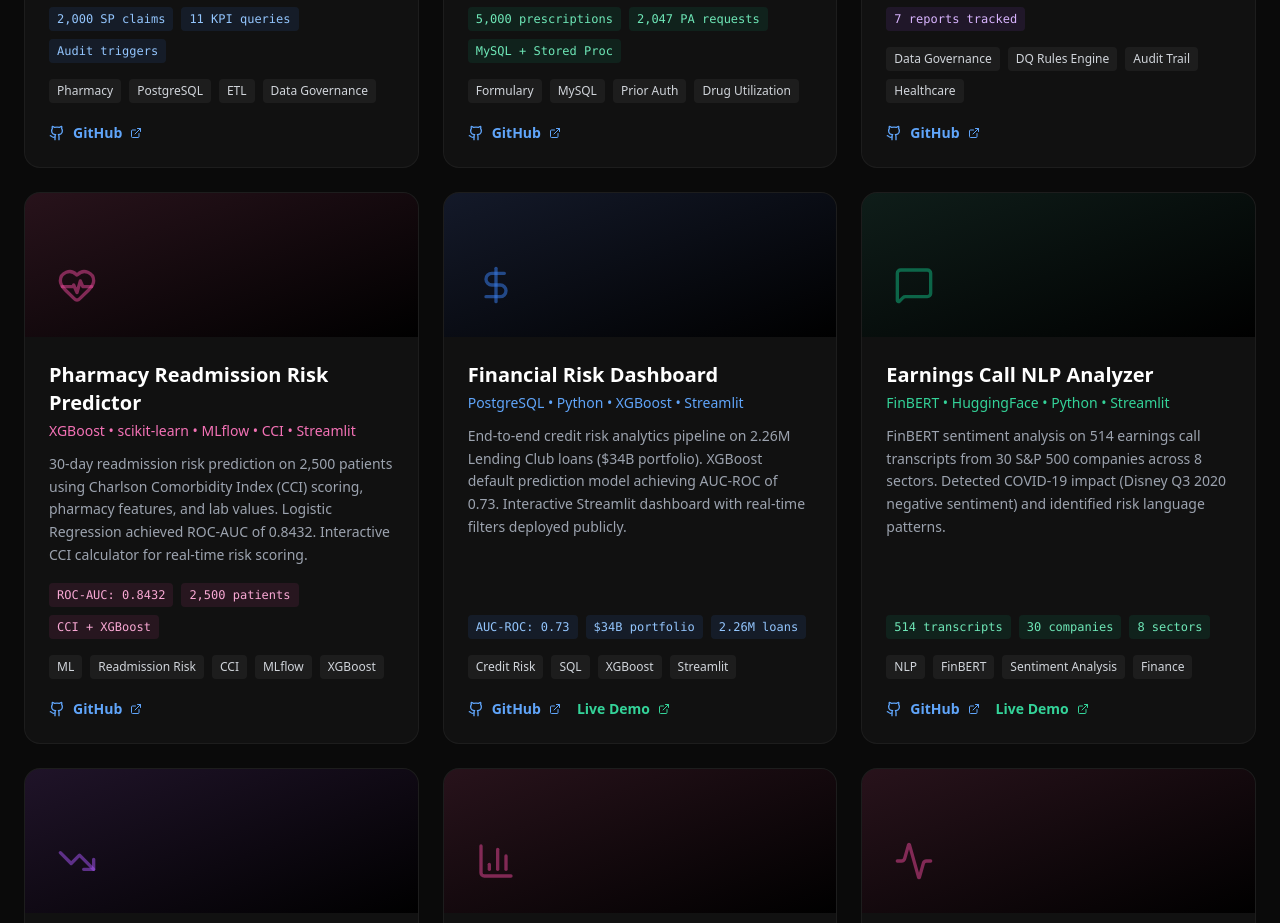
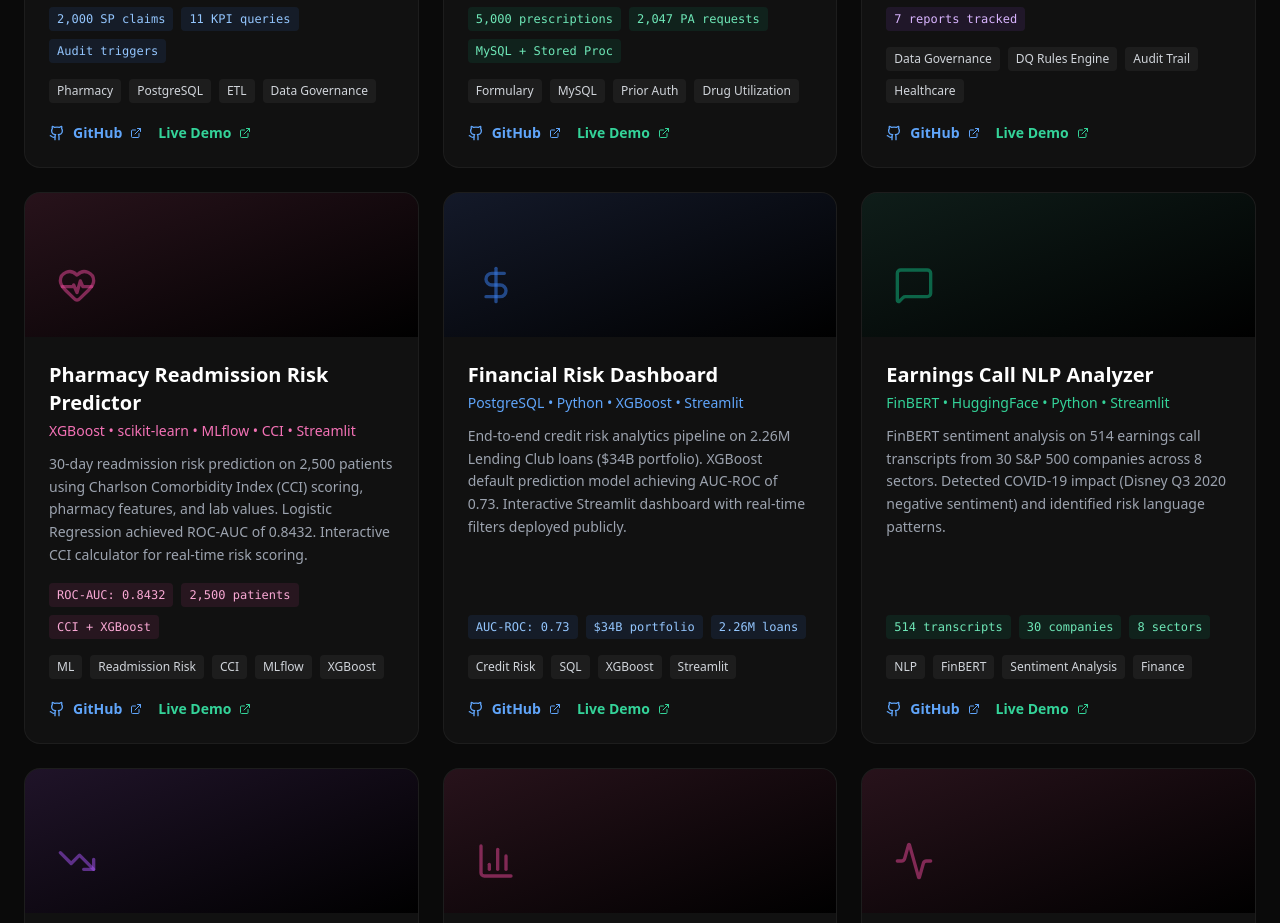
Before and after one commit to sumaksharikaa/sumaksharika-portfolio, a Next.js app: page / in a window 1280 px wide. Shown: the part 1480-2403 px from the top of the page. Built offline with nearby package versions, Linux system fonts and the light colour scheme.

Commit message:
feat: add live Streamlit demo links for all 4 pharmacy projects

```diff
--- a/src/app/page.tsx
+++ b/src/app/page.tsx
@@ -19,7 +19,7 @@ export default function Home() {
       metrics: ["2,000 SP claims", "11 KPI queries", "Audit triggers"],
       tags: ["Pharmacy", "PostgreSQL", "ETL", "Data Governance"],
       github: "https://github.com/sumaksharikaa/sp-claims-analytics",
-      demo: "",
+      demo: "https://sp-claims-analytics-nti4nh9nbix3yuck3dtbjw.streamlit.app/",
       color: "blue",
       Icon: Pill,
     },
@@ -30,7 +30,7 @@ export default function Home() {
       metrics: ["5,000 prescriptions", "2,047 PA requests", "MySQL + Stored Proc"],
       tags: ["Formulary", "MySQL", "Prior Auth", "Drug Utilization"],
       github: "https://github.com/sumaksharikaa/drug-utilization-analytics",
-      demo: "",
+      demo: "https://drug-utilization-analytics-dbygmsoe7zhfuktkeyhgnd.streamlit.app/",
       color: "emerald",
       Icon: Database,
     },
@@ -41,7 +41,7 @@ export default function Home() {
       metrics: ["21 DQ rules", "998 issues caught", "7 reports tracked"],
       tags: ["Data Governance", "DQ Rules Engine", "Audit Trail", "Healthcare"],
       github: "https://github.com/sumaksharikaa/healthcare-dq-governance",
-      demo: "",
+      demo: "https://healthcare-dq-governance.streamlit.app/",
       color: "purple",
       Icon: ShieldCheck,
     },
@@ -52,7 +52,7 @@ export default function Home() {
       metrics: ["ROC-AUC: 0.8432", "2,500 patients", "CCI + XGBoost"],
       tags: ["ML", "Readmission Risk", "CCI", "MLflow", "XGBoost"],
       github: "https://github.com/sumaksharikaa/pharmacy-readmission-risk",
-      demo: "",
+      demo: "https://pharmacy-readmission-risk.streamlit.app/",
       color: "pink",
       Icon: HeartPulse,
     },
```
